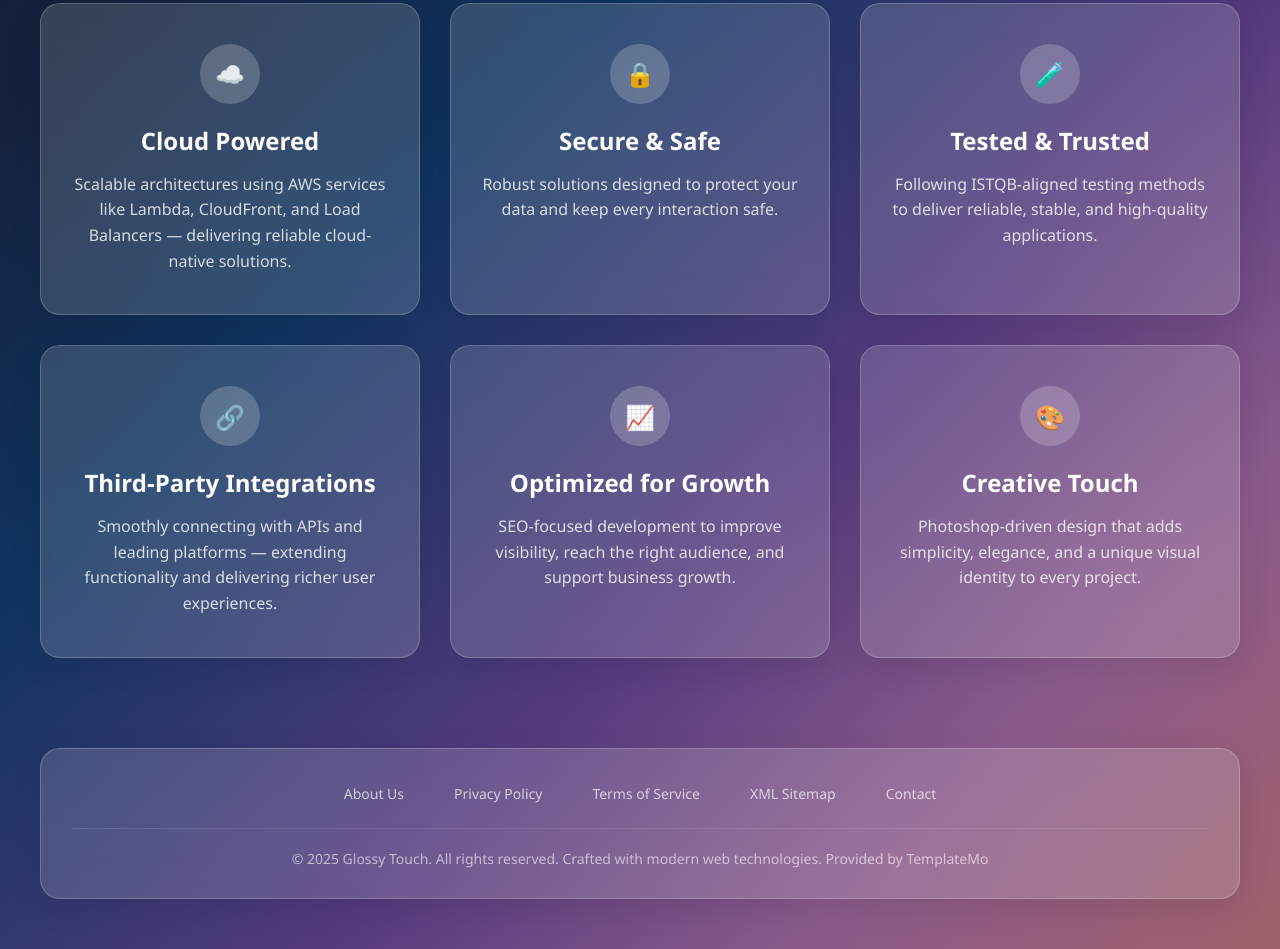
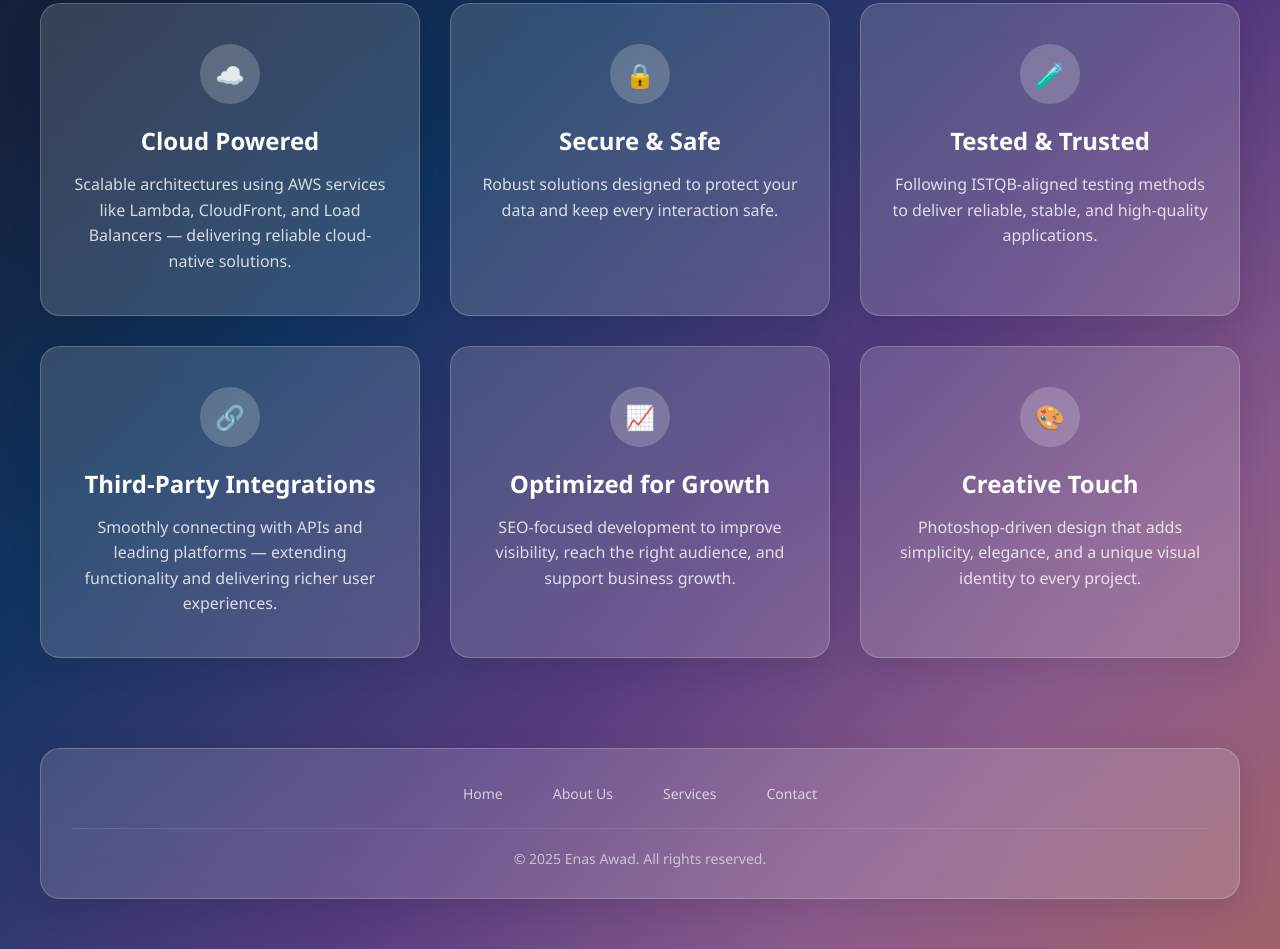
Before and after one commit to enasawad3/website, a plain HTML site: page index.html in a window 1280 px wide. Shown: the part 1012-1961 px from the top of the page. Drawn offline with Linux system fonts and the light colour scheme.

Commit message:
refactor: update hero image class and footer copyright details; change background gradient color

```diff
--- a/index.html
+++ b/index.html
@@ -41,7 +41,7 @@
         <nav class="glass">
           <div class="logo" onclick="showPage('home')">
             <div class="logo-icon">
-              <div class="hero-image">
+              <div class="hero-image ">
                 <img src="images/logo.png" alt="Enas Awad" />
               </div>
             </div>
@@ -62,8 +62,8 @@
       <div class="container">
         <div class="content-wrapper">
           <section class="hero glass">
-            <div class="hero-image">
-              <img
+            <div class="hero-image ">
+              <img class="glass"
                 src="images/templatemo-futuristic-girl.png"
                 alt="Modern Technology Interaction"
               />
@@ -654,8 +654,6 @@
                   <p>Riyadh, Saudi Arabia</p>
                 </div>
               </div>
-
-
             </div>
           </section>
         </div>
@@ -668,18 +666,13 @@
         <footer class="glass">
           <div class="footer-content">
             <div class="footer-links">
+              <a href="#" onclick="showPage('home')">Home</a>
               <a href="#" onclick="showPage('about')">About Us</a>
-              <a href="#">Privacy Policy</a>
-              <a href="#">Terms of Service</a>
-              <a href="#">XML Sitemap</a>
+              <a href="#" onclick="showPage('services')">Services</a>
               <a href="#" onclick="showPage('contact')">Contact</a>
             </div>
             <div class="copyright">
-              &copy; 2025 Glossy Touch. All rights reserved. Crafted with modern
-              web technologies. Provided by
-              <a rel="nofollow" href="https://templatemo.com" target="_blank"
-                >TemplateMo</a
-              >
+              &copy; 2025 Enas Awad. All rights reserved.
             </div>
           </div>
         </footer>
--- a/templatemo-glossy-touch.css
+++ b/templatemo-glossy-touch.css
@@ -20,7 +20,7 @@ body {
     font-family: "Segoe UI", Tahoma, Geneva, Verdana, sans-serif;
     background: linear-gradient(
         135deg,
-        #0c0c0c 0%,
+        #8b5a8c 0%,
         #1a1a2e 15%,
         #16213e 35%,
         #0f3460 50%,
```
